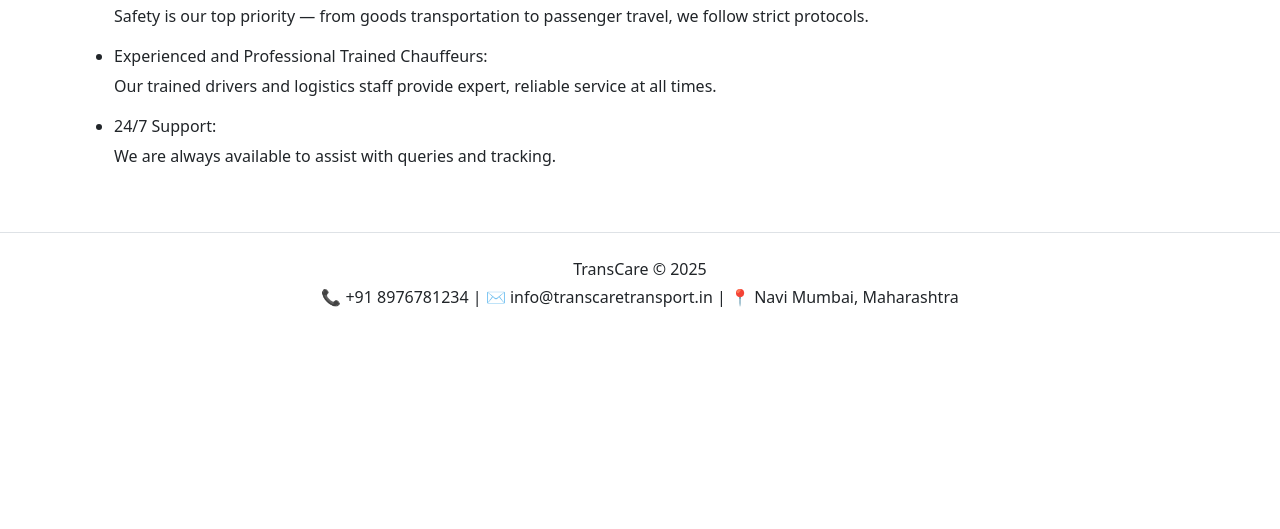
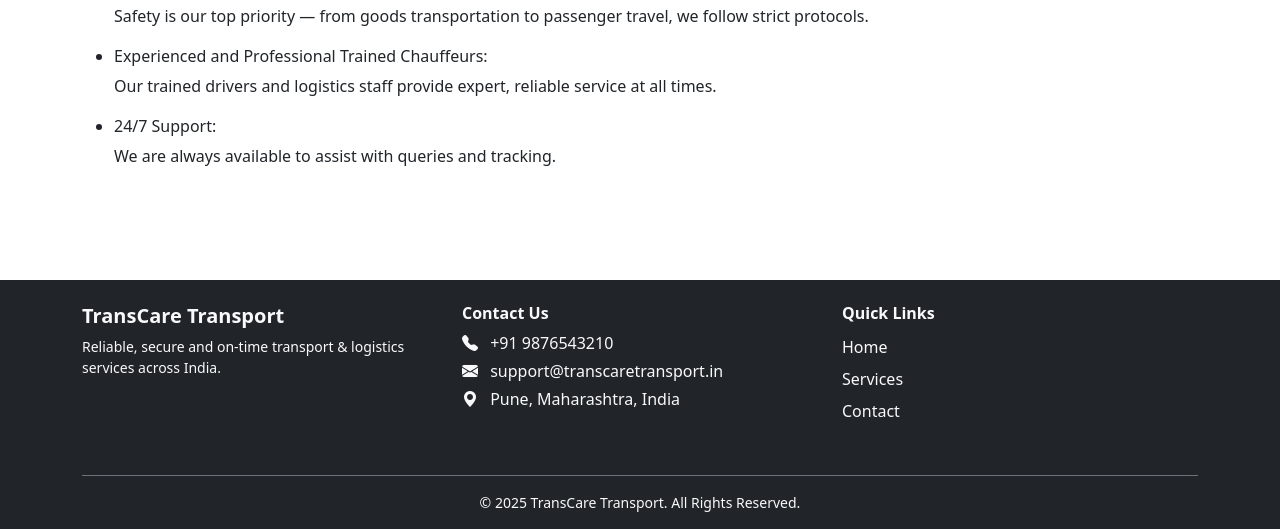
Before and after one commit to nj626709-design/TransCare, a Flask app: page /about in a window 1280 px wide. Shown: the part 745-1274 px from the top of the page. Before the commit the page ends 1052 px from the top, so only its background shows below. Run offline with Flask 3, Linux system fonts and the light colour scheme.

Commit message:
Added stylish footer with contact details

```diff
--- a/templates/base.html
+++ b/templates/base.html
@@ -3,6 +3,7 @@
 <head>
   <meta charset="utf-8">
   <meta name="viewport" content="width=device-width,initial-scale=1">
+
 
   <!-- SEO Title -->
   <title>TransCare Transport – Reliable Transport & Logistics Services Across India</title>
@@ -26,6 +27,12 @@
   <link href="https://cdn.jsdelivr.net/npm/bootstrap@5.3.0/dist/css/bootstrap.min.css" rel="stylesheet">
   <link rel="stylesheet" href="{{ url_for('static', filename='css/styles.css') }}">
 </head>
+
+<!-- Boostrap Files-->
+ <link
+  rel="stylesheet"
+  href="https://cdn.jsdelivr.net/npm/bootstrap-icons@1.11.1/font/bootstrap-icons.css"
+/>
 
 <body>
 <nav class="navbar navbar-expand-lg navbar-light bg-white shadow-sm">
@@ -70,20 +77,48 @@
   </div>
 </main>
 
-<footer class="bg-white border-top py-4">
-  <div class="container text-center">
+<footer class="bg-dark text-light pt-4 pb-3 mt-5">
+  <div class="container">
 
-    <!-- Existing text -->
-    <p class="mb-1">TransCare © {{ current_year() }}</p>
+    <div class="row text-center text-md-start">
 
-    <!-- Contact Details -->
-    <p class="mb-0">
-      📞 +91 8976781234  |
-      ✉️ info@transcaretransport.in |
-      📍 Navi Mumbai, Maharashtra
-    </p>
+      <!-- Logo + About -->
+      <div class="col-md-4 mb-3">
+        <h5 class="fw-bold">TransCare Transport</h5>
+        <p class="small text-light">
+          Reliable, secure and on-time transport & logistics services across India.
+        </p>
+      </div>
+
+      <!-- Contact Details -->
+      <div class="col-md-4 mb-3">
+        <h6 class="fw-bold">Contact Us</h6>
+        <p class="mb-1"><i class="bi bi-telephone-fill me-2"></i> +91 9876543210</p>
+        <p class="mb-1"><i class="bi bi-envelope-fill me-2"></i> support@transcaretransport.in</p>
+        <p class="mb-1"><i class="bi bi-geo-alt-fill me-2"></i> Pune, Maharashtra, India</p>
+      </div>
+
+      <!-- Quick Links -->
+      <div class="col-md-4 mb-3">
+        <h6 class="fw-bold">Quick Links</h6>
+        <ul class="list-unstyled">
+          <li><a href="/" class="text-light text-decoration-none d-block py-1">Home</a></li>
+          <li><a href="/services" class="text-light text-decoration-none d-block py-1">Services</a></li>
+          <li><a href="/contact" class="text-light text-decoration-none d-block py-1">Contact</a></li>
+        </ul>
+      </div>
+    </div>
+
+    <!-- Bottom Line -->
+    <div class="text-center mt-3 pt-3 border-top border-secondary">
+      <p class="mb-0 small">
+        © {{ current_year() }} TransCare Transport. All Rights Reserved.
+      </p>
+    </div>
 
   </div>
+</footer>
+
 </footer>
 
 
```
